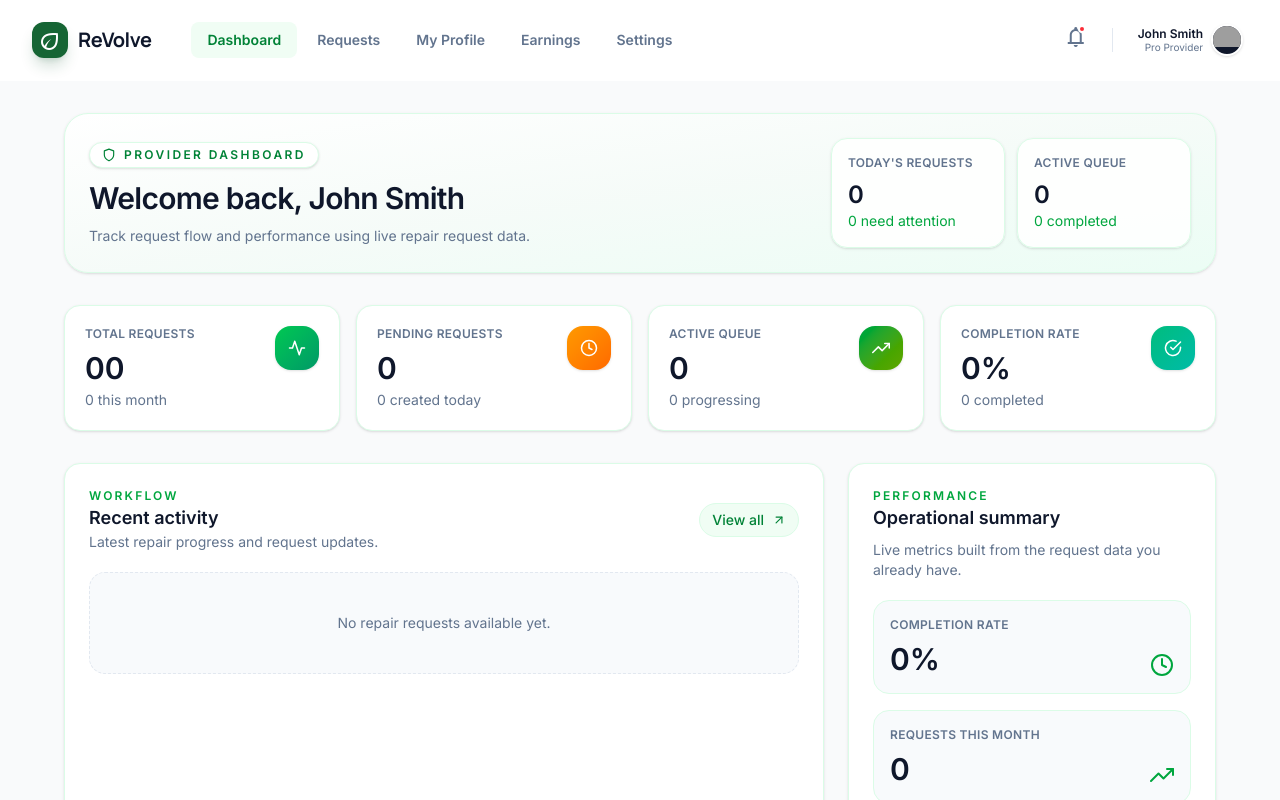
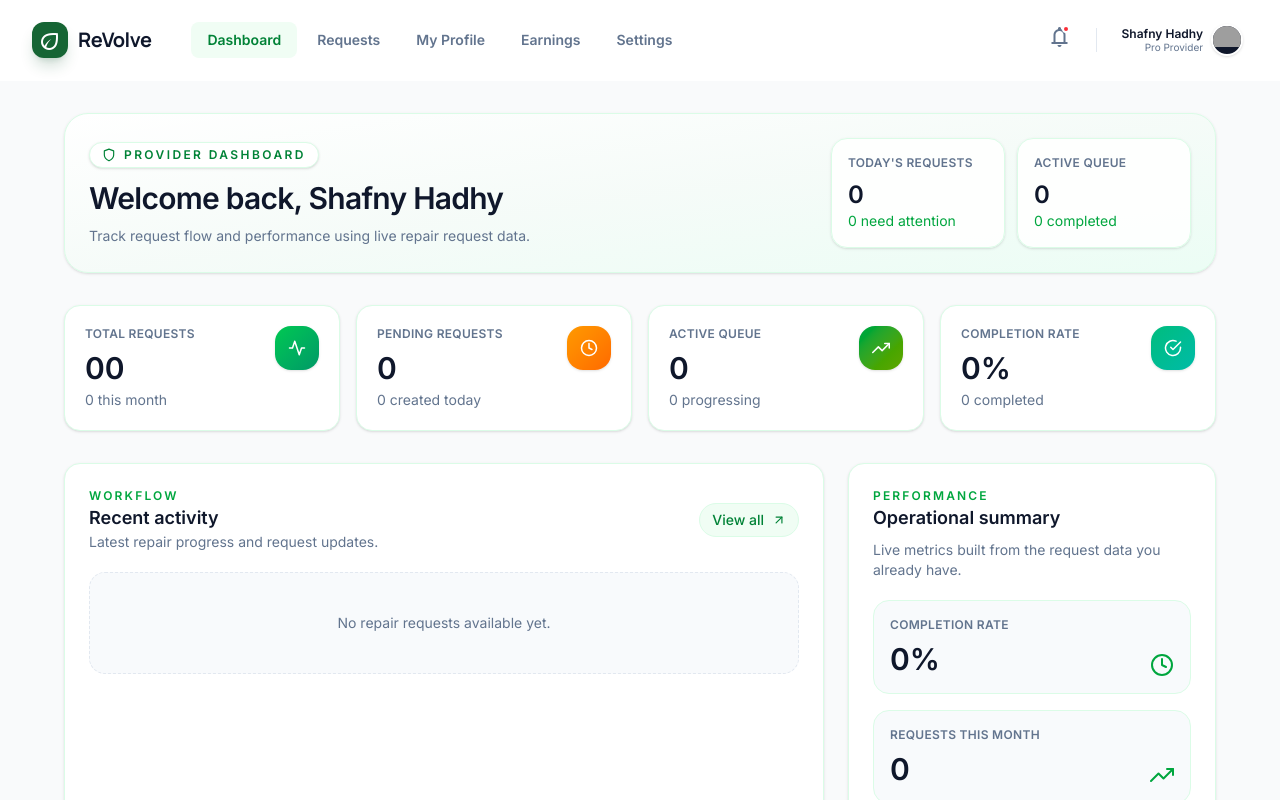
Before and after one commit to ShafnyHadhy/AF-frontend-react, a React (Vite) app: page /provider in a window 1280 px wide. Shown: the top 800 px of the page. Built offline with nearby package versions, Linux system fonts and the light colour scheme; grey boxes are pictures that could not be loaded.

Commit message:
fix: update provider name and enhance email display in ProviderDashboardLayout

```diff
--- a/src/components/ProviderDashboardLayout.jsx
+++ b/src/components/ProviderDashboardLayout.jsx
@@ -21,7 +21,10 @@ export default function ProviderDashboardLayout({ activeTab, setActiveTab, provi
         { id: 'settings', label: 'Settings'},
     ];
 
+    const email = localStorage.getItem('email');
+
     const handleLogout = () => {
+        localStorage.removeItem('token');
         navigate('/login');
     };
 
@@ -101,7 +104,7 @@ export default function ProviderDashboardLayout({ activeTab, setActiveTab, provi
                                     <div className="absolute right-0 mt-3 w-56 bg-white rounded-2xl shadow-xl border border-slate-200 py-2 z-50 overflow-hidden animate-in fade-in slide-in-from-top-2">
                                         <div className="px-4 py-2 border-b border-slate-50 mb-1">
                                             <p className="text-[10px] uppercase tracking-wider font-bold text-slate-400">Signed in as</p>
-                                            <p className="text-sm font-semibold text-slate-900 truncate">provider@revolve.com</p>
+                                            <p className="text-xs font-semibold text-slate-900 truncate">{email}</p>
                                         </div>
                                         <button onClick={() => {setActiveTab('profile'); setIsProfileOpen(false)}} className="w-full flex items-center gap-3 px-4 py-2.5 text-sm text-slate-600 hover:bg-slate-50 transition-colors">
                                             <span className="material-symbols-outlined text-[18px]">account_circle</span> Profile
--- a/src/pages/providerPageDynamic.jsx
+++ b/src/pages/providerPageDynamic.jsx
@@ -83,7 +83,7 @@ export default function ProviderDashboardPage() {
         };
     }, [activeTab]);
 
-    const providerName = 'John Smith';
+    const providerName = 'Shafny Hadhy';
 
     return (
         <ProviderDashboardLayout activeTab={activeTab} setActiveTab={setActiveTab} providerName={providerName}>
```
